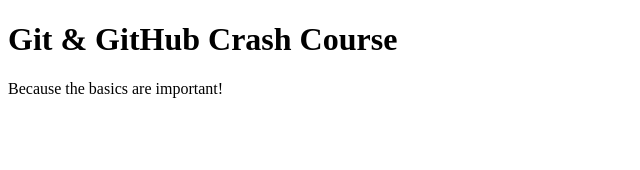
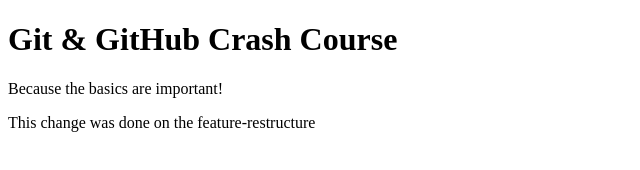
Before and after one commit to praveenkumar09/01-starting-project, a plain HTML site: page index.html in a window 1280 px wide. Shown: the whole page, without its empty margins (0-640 px from the left). Drawn offline with Linux system fonts and the light colour scheme.

Commit message:
Fourth commit

```diff
--- a/index.html
+++ b/index.html
@@ -9,5 +9,6 @@
   <body>
     <h1>Git & GitHub Crash Course</h1>
     <p>Because the basics are important!</p>
+    <p>This change was done on the feature-restructure</p>
   </body>
 </html>
```
